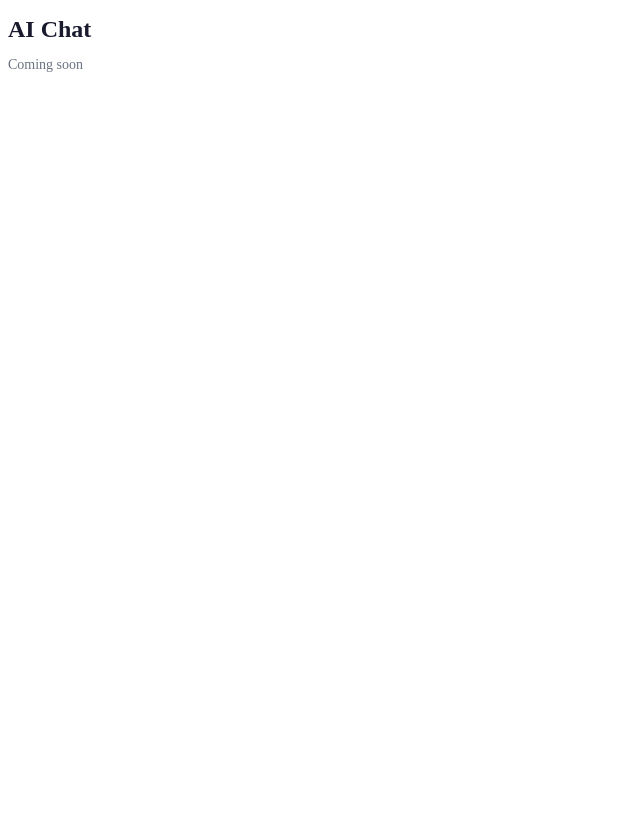
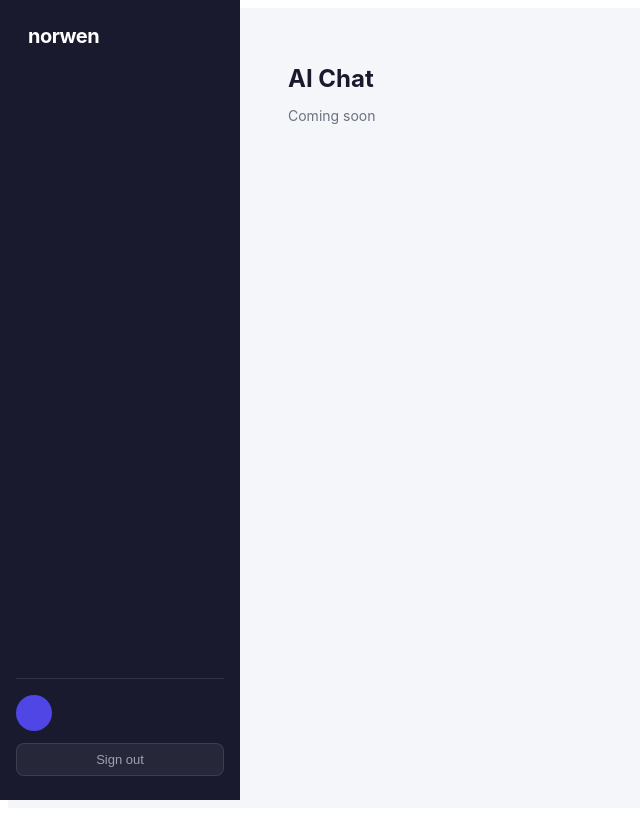
Before and after one commit to NorwenComplience/norwen_backend, a Nuxt app: page /chat in a window 1280 px wide. Shown: the whole page, without its empty margins (0-640 px from the left). Built offline with nearby package versions, Linux system fonts and the light colour scheme.

Commit message:
Fix: add NuxtLayout to app.vue

```diff
--- a/app/app.vue
+++ b/app/app.vue
@@ -1,3 +1,5 @@
 <template>
-  <NuxtPage />
+  <NuxtLayout>
+    <NuxtPage />
+  </NuxtLayout>
 </template>
```
